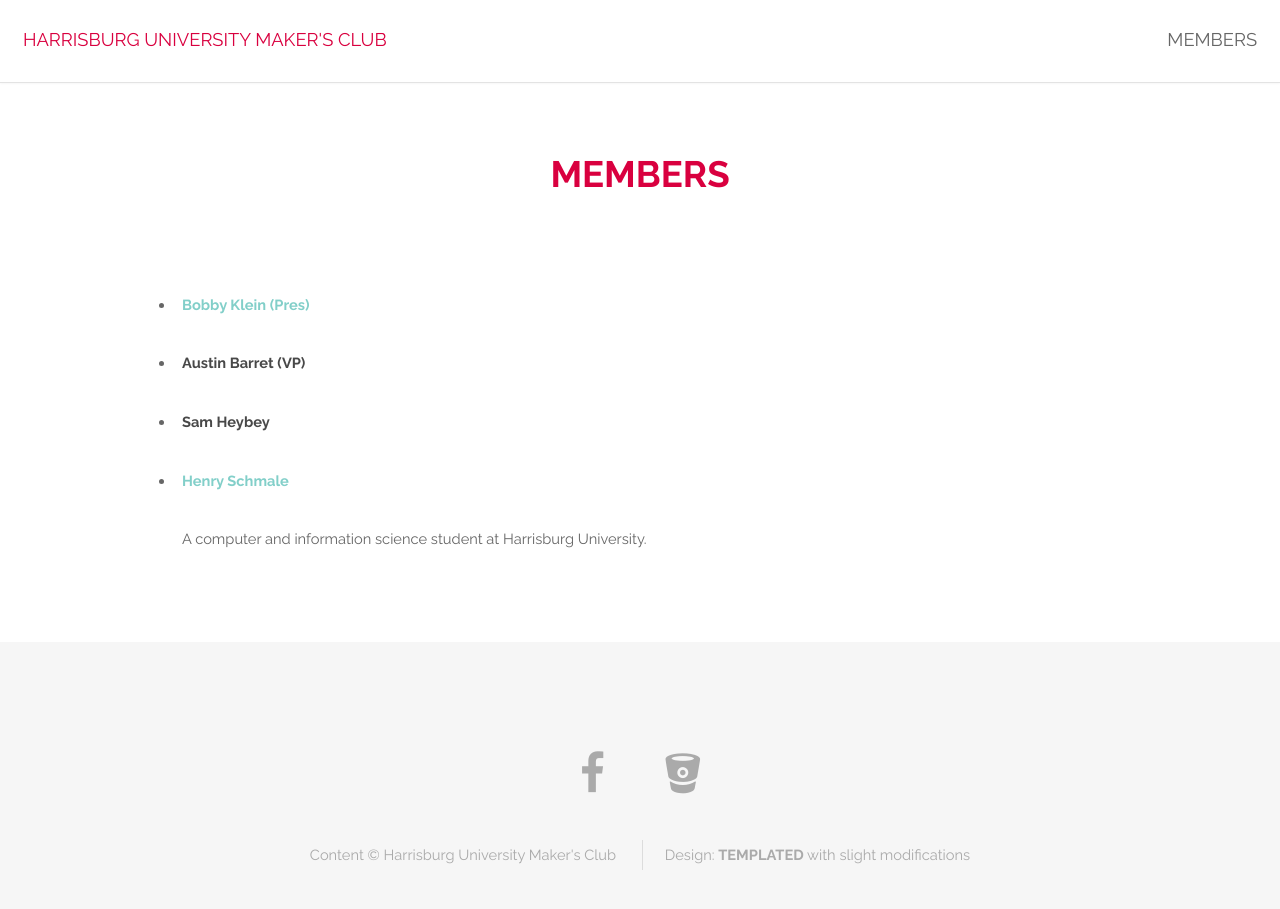
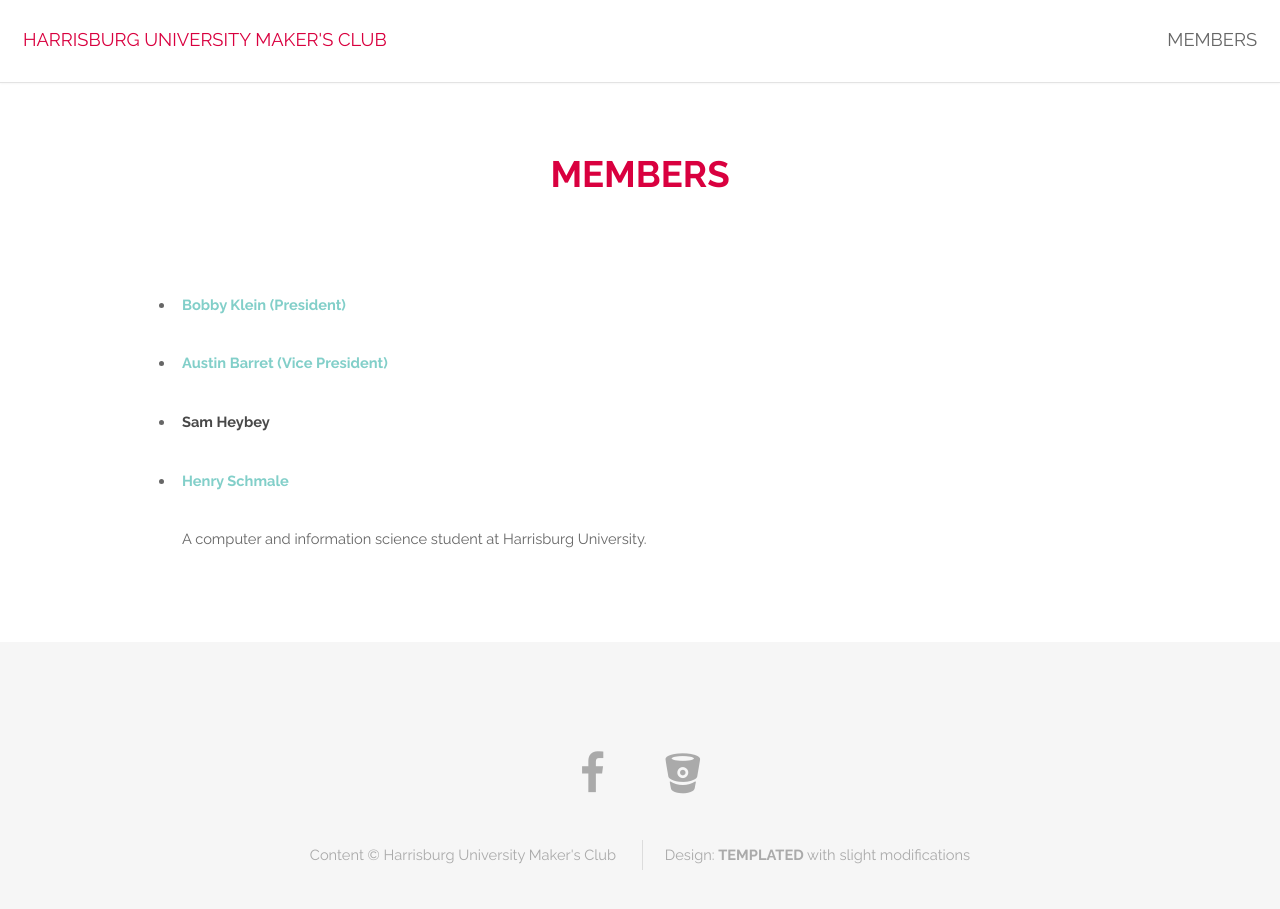
Before and after one commit to stripedpurple/hu-maker-club-site, a Jekyll site: the page built from members.html, in a window 1280 px wide and 987 px high. Shown: the top 909 px of the window. Built offline with Jekyll 4.4.1, drawn with Linux system fonts in a browser that asks for light colours.

Commit message:
Fixed Titles and added my site info to the members page.

```diff
--- a/_data/members.yml
+++ b/_data/members.yml
@@ -11,11 +11,11 @@
 # site: (Opt) A link to their site.
 # description: (Opt) single paragraph about that member
 
-- name: Bobby Klein (Pres)
+- name: Bobby Klein (President)
   site: http://workofbobby.com/
 
-- name: Austin Barret (VP)
-
+- name: Austin Barret (Vice President)
+  site: http://austinisa.ninja
 - name: Sam Heybey
 
 - name: Henry Schmale
```
